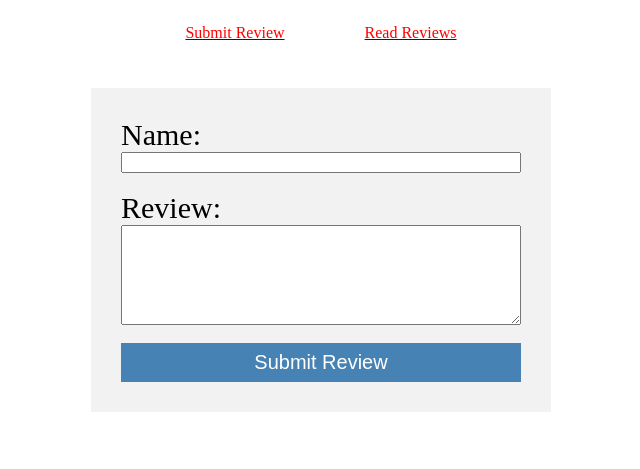
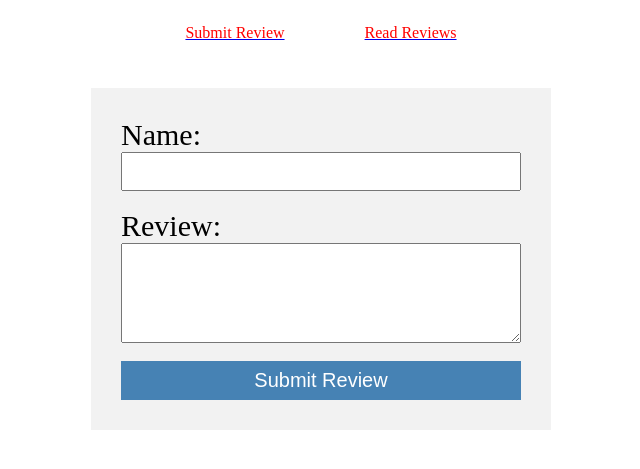
Before and after one commit to jobaer123s/flask_app_for_docker, a Flask app: page / in a window 1280 px wide. Shown: the top 469 px of the page, without its empty margins (319-959 px from the left). Run offline with Flask 3, Linux system fonts and the light colour scheme; some libraries are stand-ins or nearby versions.

```diff
--- a/frontend/templates/index.html
+++ b/frontend/templates/index.html
@@ -67,6 +67,7 @@
     }
     input{
         width: 400px;
+        padding: 10px
     }
 
     label{
```
